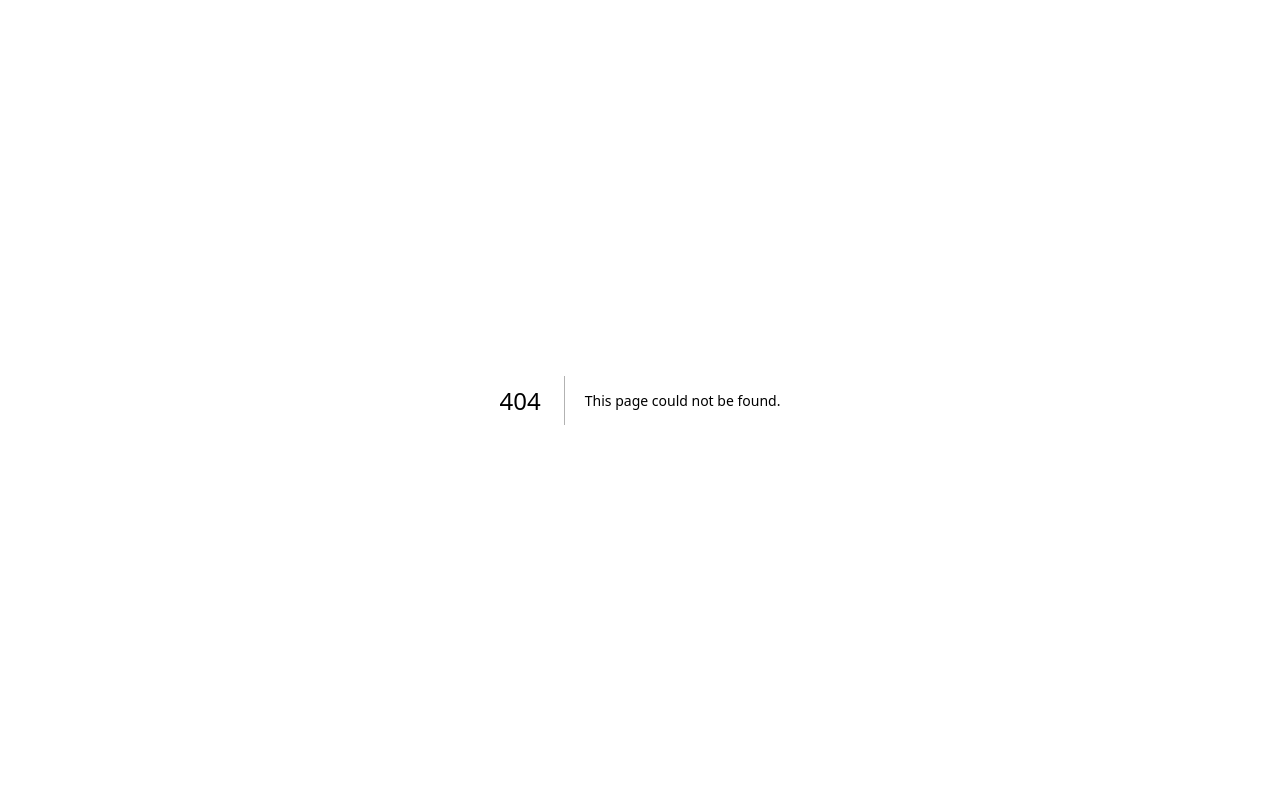
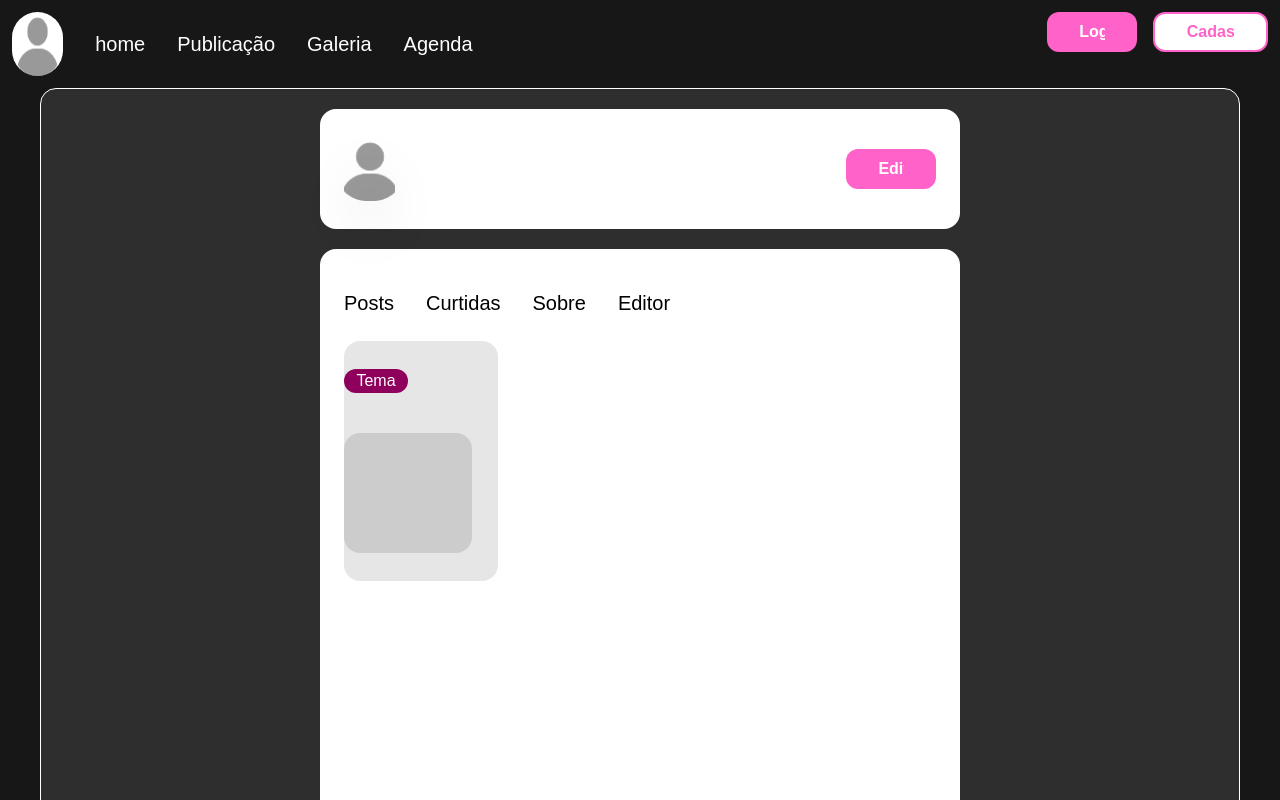
Before and after one commit to ProjetoIntegrador-2Semestre/GardiasDasAguas, a Next.js app in the folder frontend-gda/: page /Perfil in a window 1280 px wide. Before the commit this address had no page. Shown: the top 800 px of the page. Built offline with nearby package versions, Linux system fonts and the light colour scheme.

Commit message:
:sparkles: Feat: Creating Perfil page

```diff
--- /dev/null
+++ b/frontend-gda/src/app/Components/PerfilCard.tsx
@@ -0,0 +1,56 @@
+import Button from "./UI/Button"
+import MiniCard from "./UI/MiniCard"
+
+export default function PerfilCard() {
+    return (
+        <div className="h-[100vh] w-[150vh] bg-white/10 backdrop-blur-[4px] border-white border-1 rounded-2xl flex-col flex items-center pt-5 gap-5 ">
+
+            <div className="bg-white w-[50vw] h-[15vh] rounded-2xl flex items-center justify-between px-6">
+
+                {/* Perfil à esquerda */}
+                <div className="flex items-center gap-4">
+                    <img
+                        src="/user.png"
+                        alt="Foto de perfil"
+                        className="w-[4vw] h-[8vh]  object-cover drop-shadow-2xl"
+                    />
+                    <div className="flex flex-col">
+                        <span className="font-semibold text-lg">Nickname</span>
+                        <span className="font-semibold text-lg">@usuario</span>
+                    </div>
+
+                </div>
+
+                {/* Botão à direita */}
+                <Button
+                    nome="Editar"
+                    estilo="login"
+                    clique={function (): void {
+                        throw new Error("Function not implemented.")
+                    }}
+                />
+
+            </div>
+
+<div className="bg-white w-[50vw] h-[75vh] rounded-2xl flex flex-col px-6 pt-10">
+
+
+  <div className="text-black text-xl flex gap-8 mb-6">
+    <a href="Posts" className="hover:text-blue-600 transition-colors">Posts</a>
+    <a href="Curtidas" className="hover:text-blue-600 transition-colors">Curtidas</a>
+    <a href="Sobre" className="hover:text-blue-600 transition-colors">Sobre</a>
+    <a href="Editor" className="hover:text-blue-600 transition-colors">Editor</a>
+  </div>
+
+
+  <div className="flex justify-start">
+    <MiniCard />
+  </div>
+
+</div>
+
+
+
+        </div>
+    )
+}
--- /dev/null
+++ b/frontend-gda/src/app/Components/UI/MiniCard.tsx
@@ -0,0 +1,14 @@
+export default function MiniCard(){
+    return(
+
+        <div className="bg-[#E6E6E6] h-[30vh] w-[12vw] justify-center flex flex-col  rounded-2xl">
+
+            <div className="text-white bg-[#8F005D] h-[3vh] w-[5vw] rounded-2xl flex justify-center items-center">
+                <p>Tema</p>
+            </div>
+
+            <div className="bg-[#CCCCCC] h-[15vh] w-[10vw] rounded-2xl mt-10"></div>
+
+        </div>
+    )
+}
--- /dev/null
+++ b/frontend-gda/src/app/Perfil/page.tsx
@@ -0,0 +1,21 @@
+'use client'
+
+import Header from "../Components/Header"
+import PerfilCard from "../Components/PerfilCard"
+import Footer from "../Components/Footer"
+
+export default function Perfil(){
+    return(
+        <div>
+            <Header />
+            <div className="justify-center items-center flex flex-grow min-h-screen">
+
+
+             <PerfilCard />
+
+            </div>
+            <Footer />
+
+        </div>
+    )
+}
```
